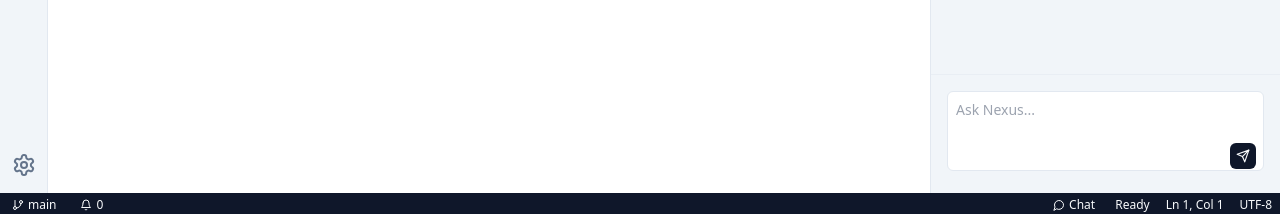
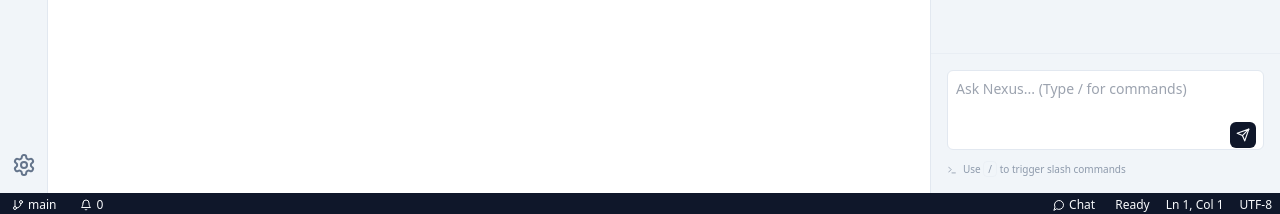
Before and after one commit to techmuch/nexus-shell, a React (Vite) app: page / in a window 1280 px wide. Both pictures are taken after a click on the element "Chat". Shown: the part 583-797 px from the top of the page. Built offline with nearby package versions, Linux system fonts and the light colour scheme.

Commit message:
Add visual hint for slash commands in ChatPane

```diff
--- a/src/components/widgets/ChatPane.tsx
+++ b/src/components/widgets/ChatPane.tsx
@@ -160,7 +160,7 @@ export const ChatPane = () => {
             value={input}
             onChange={(e) => setInput(e.target.value)}
             onKeyDown={handleKeyDown}
-            placeholder="Ask Nexus..."
+            placeholder="Ask Nexus... (Type / for commands)"
             className="w-full bg-background border rounded-md p-2 text-sm focus:ring-1 focus:ring-primary outline-none resize-none min-h-[80px]"
           />
           <button
@@ -170,6 +170,10 @@ export const ChatPane = () => {
             <Send size={14} />
           </button>
         </div>
+        <div className="mt-1.5 flex items-center space-x-1.5 text-[10px] text-muted-foreground opacity-70">
+          <Terminal size={10} />
+          <span>Use <kbd className="bg-muted px-1 rounded border border-border/50 font-sans">/</kbd> to trigger slash commands</span>
+        </div>
       </div>
     </div>
   );
```
